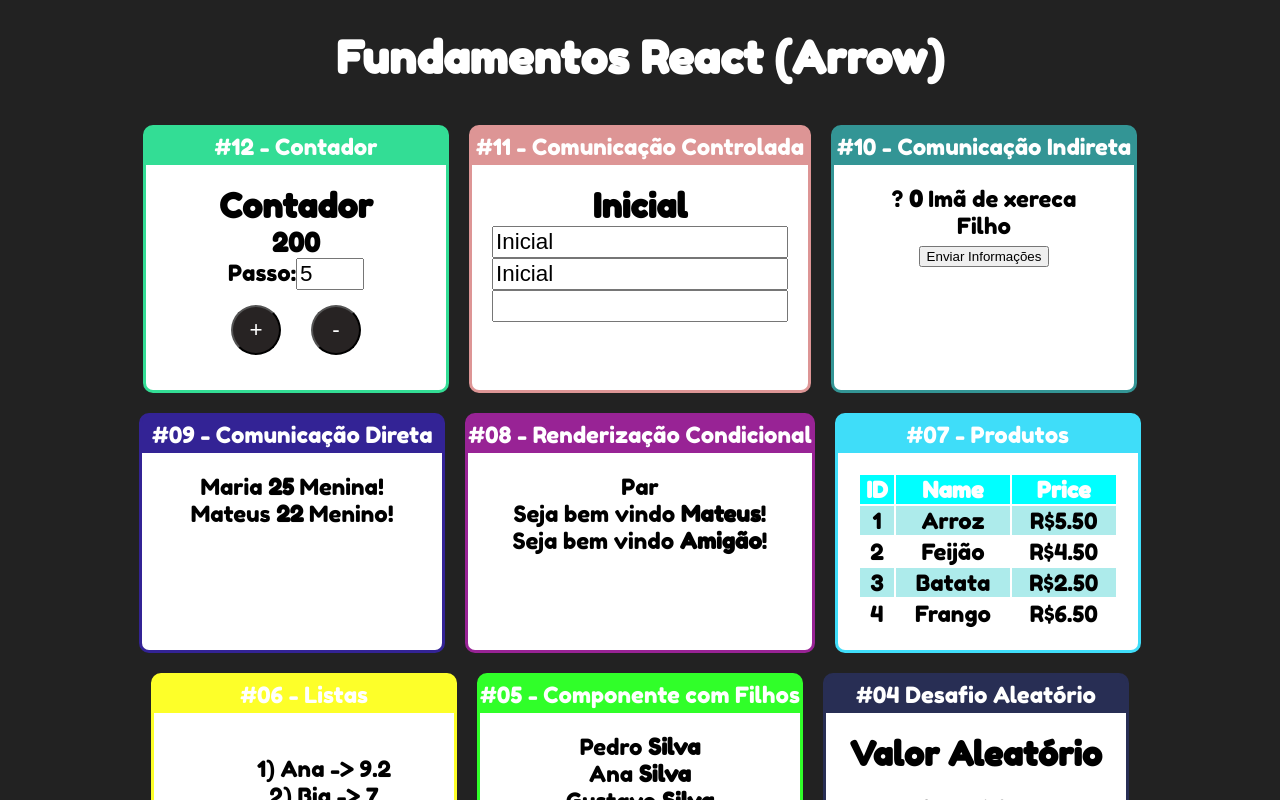
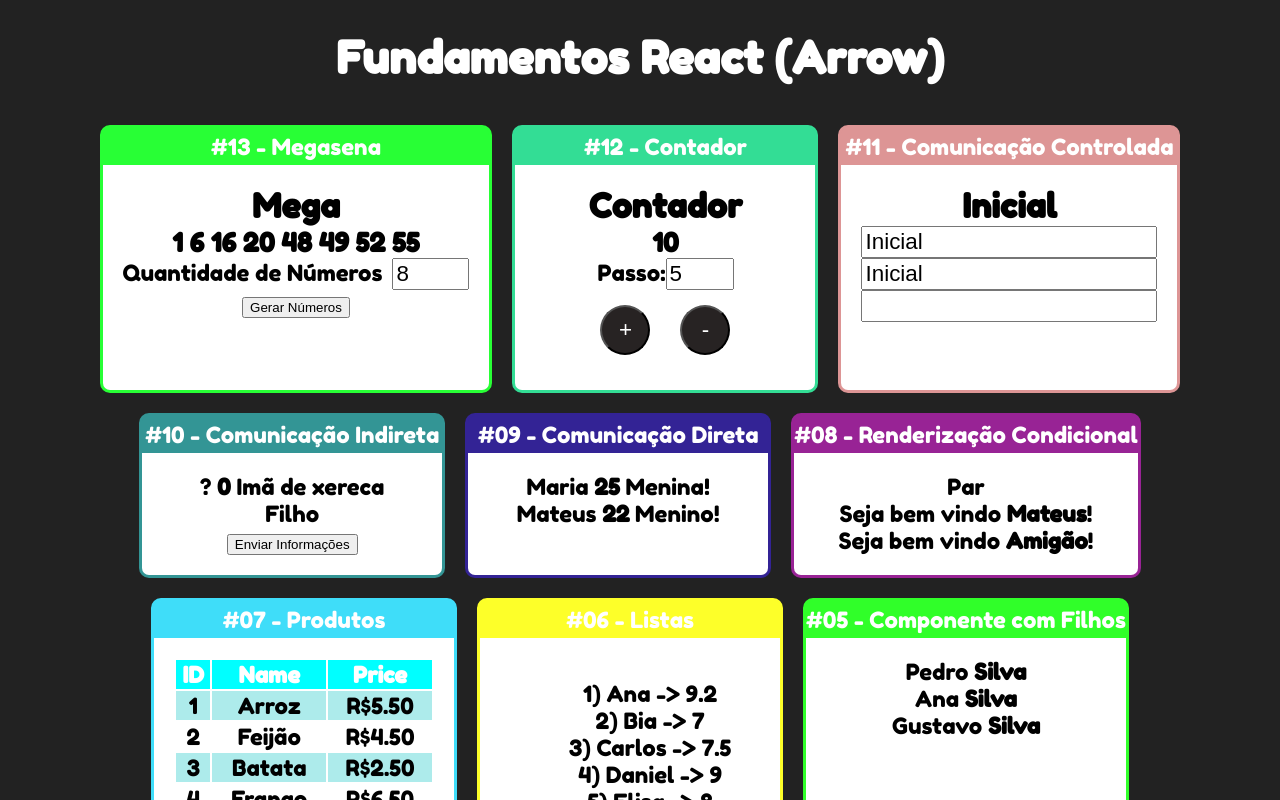
Before and after one commit to zNodx/Fundamentos-de-React, a React (Create React App) app: page / in a window 1280 px wide. Shown: the top 800 px of the page. Built offline with nearby package versions, Linux system fonts and the light colour scheme.

Commit message:
First Section Finished

```diff
--- a/src/App.jsx
+++ b/src/App.jsx
@@ -1,4 +1,6 @@
 import './App.css'
+
+import Mega from './components/mega/Mega'
 import DiretaPai from './components/comunicacao/DiretaPai'
 import UsuarioInfo from './components/condicional/UsuarioInfo'
 import ParOuImpar from './components/condicional/ParOuImpar'
@@ -22,8 +24,15 @@ export default () =>(
 
     {/*----------EXERCÌCIO #12------------ */}
 
+    <Card titulo="#13 - Megasena" color="#28FF35">
+        <Mega qtde={8}/>
+    </Card>
+
+
+    {/*----------EXERCÌCIO #12------------ */}
+
     <Card titulo="#12 - Contador" color="#33DD95">
-        <Contador numeroInicial={200}/>
+        <Contador numeroInicial={10}/>
     </Card>
 
 
--- /dev/null
+++ b/src/components/contador/Botoes.jsx
@@ -0,0 +1,10 @@
+import react from "react"
+
+export default props => {
+    return (
+        <div>
+                <button onClick={props.setInc}>+</button>
+                <button onClick={props.setDec}>-</button>
+        </div>
+    )
+}
--- a/src/components/contador/Contador.jsx
+++ b/src/components/contador/Contador.jsx
@@ -1,6 +1,8 @@
 import './Contador.css'
 import react, {Component} from "react";
-
+import Display from './Display';
+import Botoes from './Botoes';
+import PassoForm from './PassoForm';
 
 
 export default class Contador extends Component {
@@ -24,9 +26,9 @@ export default class Contador extends Component {
         });
     }
 
-    setPasso = (e) => {
+    setPasso = (novoPasso) => {
         this.setState({
-            passo: +e.target.value
+            passo: novoPasso,
         })
     }
 
@@ -34,14 +36,9 @@ export default class Contador extends Component {
         return (
             <div className='Contador'>
                 <h2>Contador</h2>
-                <h3>{this.state.numero}</h3>
-                <div>
-                    <label htmlFor="passoInput">Passo:</label>
-                    <input id="passoInput" type="number" value={this.state.passo} onChange={this.setPasso} />
-                </div>
-                <button onClick={this.inc}>+</button>
-                <button onClick={this.dec}>-</button>
-
+                <Display numero={this.state.numero} ></Display>
+                <PassoForm passo={this.state.passo} setPasso={this.setPasso}/>
+                <Botoes setInc={this.inc} setDec={this.dec}/>
             </div>
         )
     }
--- /dev/null
+++ b/src/components/contador/Display.jsx
@@ -0,0 +1,7 @@
+import react from "react"
+
+export default props => {
+    return (
+        <h3>{props.numero}</h3>
+    )
+}
--- /dev/null
+++ b/src/components/contador/PassoForm.jsx
@@ -0,0 +1,15 @@
+import react from "react"
+
+export default props => {
+    return (
+    <div>
+        <label htmlFor="passoInput">Passo:</label>
+        <input
+            id="passoInput"
+            type="number"
+            value={props.passo}
+            onChange={e => props.setPasso(+e.target.value)}
+        />
+    </div>
+    )
+}
--- /dev/null
+++ b/src/components/mega/Mega.css
@@ -0,0 +1,8 @@
+.Mega input {
+    font-size: 1.4rem;
+    width: 50ṕx;
+}
+
+.Mega label {
+    margin-right: 10px;
+}
--- /dev/null
+++ b/src/components/mega/Mega.jsx
@@ -0,0 +1,51 @@
+import react, {useState} from "react"
+import './Mega.css'
+export default props =>{
+    function gerarNumeroNaoContido(min,max,array)
+{
+    const aleatorio = parseInt(Math.random() *  (max +1 -min))+min
+    return array.includes(aleatorio) ?
+    gerarNumeroNaoContido(min,max,array)
+    : aleatorio
+}
+
+function gerarNumeros(qtde) {
+    const numeros = Array(qtde)
+    .fill(0)
+    .reduce((nums)=>{
+        const novaNumero = gerarNumeroNaoContido(1,60,nums)
+        return [...nums, novaNumero]
+    },[])
+    .sort((n1,n2)=>n1-n2)
+
+    return numeros
+}
+
+
+    const [qtde, setQtde] = useState(props.qtde || 6)
+
+    const numerosIniciais = gerarNumeros(qtde)
+
+    const [numeros, setNumeros] = useState(numerosIniciais)
+
+
+
+    return (
+        <div className="Mega">
+            <h2>Mega</h2>
+            <h3>{numeros.join(' ')}</h3>
+            <div>
+                <label>Quantidade de Números</label>
+                <input
+                    min="6"
+                    max="10"
+                    type="number" value={qtde}
+                    onChange={e => {
+                        setQtde(+e.target.value)
+                        setNumeros(gerarNumeros(+e.target.value))
+                        }}/>
+            </div>
+            <button onClick={_ => setNumeros(gerarNumeros(qtde))}>Gerar Números</button>
+        </div>
+    )
+}
```
